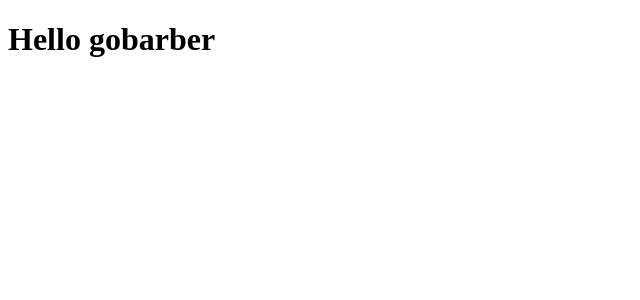
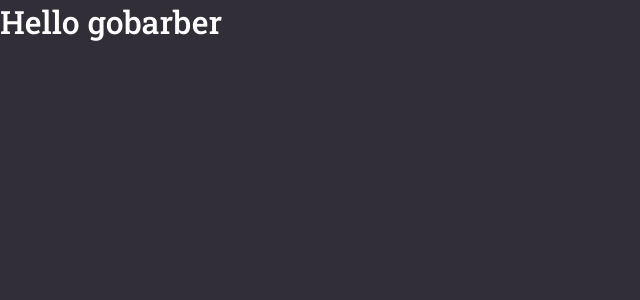
Before and after one commit to gusmorini/gostack_gobarber_web, a React (Create React App) app: page / in a window 1280 px wide. Shown: the top 300 px of the page, without its empty margins (0-640 px from the left). Built offline with nearby package versions, Linux system fonts and the light colour scheme.

Commit message:
styles global init

```diff
--- a/public/index.html
+++ b/public/index.html
@@ -5,7 +5,7 @@
     <meta name="viewport" content="width=device-width, initial-scale=1" />
     <meta name="theme-color" content="#ff9000" />
     <title>Gobarber</title>
-    <link href="https://fonts.googleapis.com/css2?family=Roboto+Slab:wght@400;500&display=swap" rel="stylesheet">
+    <link href="https://fonts.googleapis.com/css2?family=Roboto+Slab:wght@400;500&display=swap" rel="stylesheet" />
   </head>
   <body>
     <noscript>You need to enable JavaScript to run this app.</noscript>
--- a/src/App.tsx
+++ b/src/App.tsx
@@ -1,5 +1,11 @@
 import React from "react";
+import GlobalStyle from "./styles/global";
 
-const App: React.FC = () => <h1>Hello gobarber</h1>;
+const App: React.FC = () => (
+  <>
+    <GlobalStyle />
+    <h1>Hello gobarber</h1>
+  </>
+);
 
 export default App;
--- /dev/null
+++ b/src/styles/global.ts
@@ -0,0 +1,31 @@
+import { createGlobalStyle } from "styled-components";
+
+export default createGlobalStyle`
+
+  * {
+    margin: 0;
+    padding: 0;
+    box-sizing: border-box;
+    outline: 0;
+  }
+
+  body {
+    background: #312e38;
+    color: #fff;
+    -webkit-font-smoothing: antialiased;
+  }
+
+  body, input, button {
+    font-family: 'Roboto slab', sans-serif;
+    font-size: 16px;
+  }
+
+  h1, h2, h3, h4, h5 {
+    font-weight: 500;
+  }
+
+  button {
+    cursor: pointer;
+  }
+
+`;
```
Also changed, not shown: package.json (+3 -12 lines), 1 other file (tests, documents, lock files or other folders).
